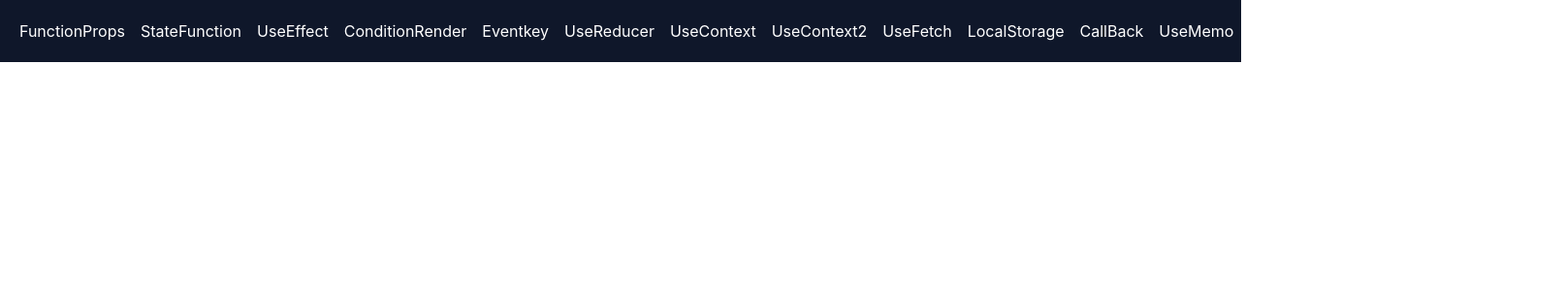
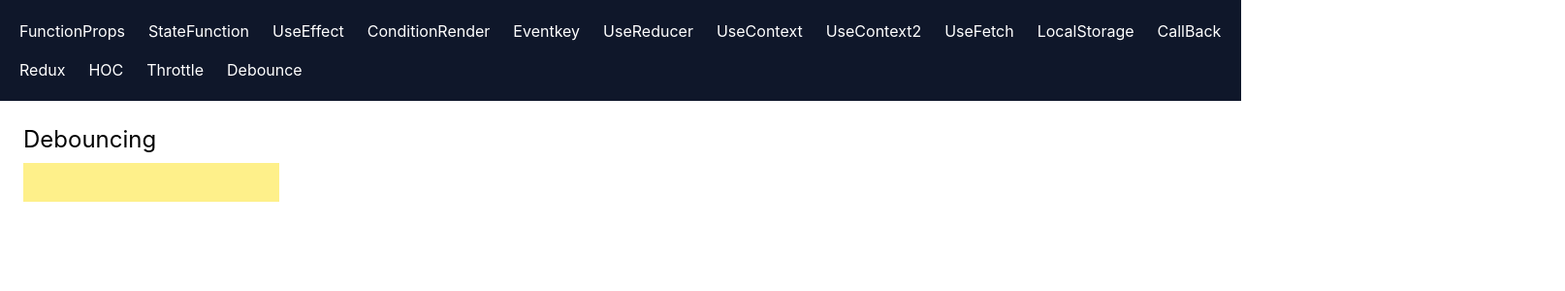
Before and after one commit to Suchith6361/react-coding, a React (Create React App) app: page /debounce in a window 1280 px wide. Shown: the top 300 px of the page at 97% size, 1614 px wide, since content can reach past the window. Built offline with nearby package versions, Linux system fonts and the light colour scheme.

Commit message:
added Debouncing

```diff
--- a/src/App.js
+++ b/src/App.js
@@ -17,6 +17,7 @@ import Counter from './components/Counter';
 import {EnhancedProfile} from './components/EnhancedProfile';
 import { EnhancedState } from './components/EnhancedProfile';
 import ThrottleExample from './pages/ThrottleExample';
+import Debouncing from './pages/Debouncing';
 
 const UseReducer=React.lazy(()=>import('./pages/UseReducer'));
 const UseEffect=React.lazy(()=>import('./pages/ExampleUseEffect'));
@@ -48,6 +49,7 @@ return(
 <Route path='/redux' element={<Counter/>}/>
 <Route path='/hoc' element={<EnhancedProfile/>}/>
 <Route path='/throttle' element={<ThrottleExample/>}/>
+<Route path='/debounce' element={<Debouncing/>}/>
 
   </Routes>
   </Suspense>
--- a/src/components/Navbar.jsx
+++ b/src/components/Navbar.jsx
@@ -3,7 +3,8 @@ import { Link } from "react-router-dom";
 
 const Navbar = () => {
   return (
-    <div className="flex flex-row gap-4 bg-slate-900 text-white p-5">
+    <div className="gap-4 bg-slate-900 text-white p-5">
+      <div className="flex gap-6 mb-4">
       <Link to="/FunProp">
         {" "}
         <div>FunctionProps</div>
@@ -50,6 +51,8 @@ const Navbar = () => {
       <Link to="/useRef2">
         <div>UseRef2</div>
       </Link>
+  </div>
+  <div className="flex gap-6">
       <Link to="/redux">
         <div>Redux</div>
       </Link>
@@ -59,6 +62,10 @@ const Navbar = () => {
       <Link to="/throttle">
       <div>Throttle</div>
       </Link>
+        <Link to="/debounce">
+      <div>Debounce</div>
+      </Link>
+      </div>
     </div>
   );
 };
--- /dev/null
+++ b/src/pages/Debouncing.jsx
@@ -0,0 +1,35 @@
+import React, { useEffect, useRef, useState } from "react";
+
+const Debouncing = () => {
+  const [name, setName] = useState("");
+  const debounceTimer = useRef(null);
+
+  useEffect(() => {
+    // Clear previous timer
+    clearTimeout(debounceTimer.current);
+
+    // Start new timer
+    debounceTimer.current = setTimeout(() => {
+      console.log("Debounced value:", name);
+    }, 2000);
+
+    // Cleanup (important)
+    return () => clearTimeout(debounceTimer.current);
+  }, [name]);
+
+  return (
+    <div className="m-6" >
+      <div className="text-2xl mb-2">Debouncing</div>
+      <div>
+        <input
+          value={name}
+          onChange={(e) => setName(e.target.value)}
+          className="bg-yellow-200 p-2"
+          type="text"
+        />
+      </div>
+    </div>
+  );
+};
+
+export default Debouncing;
```
